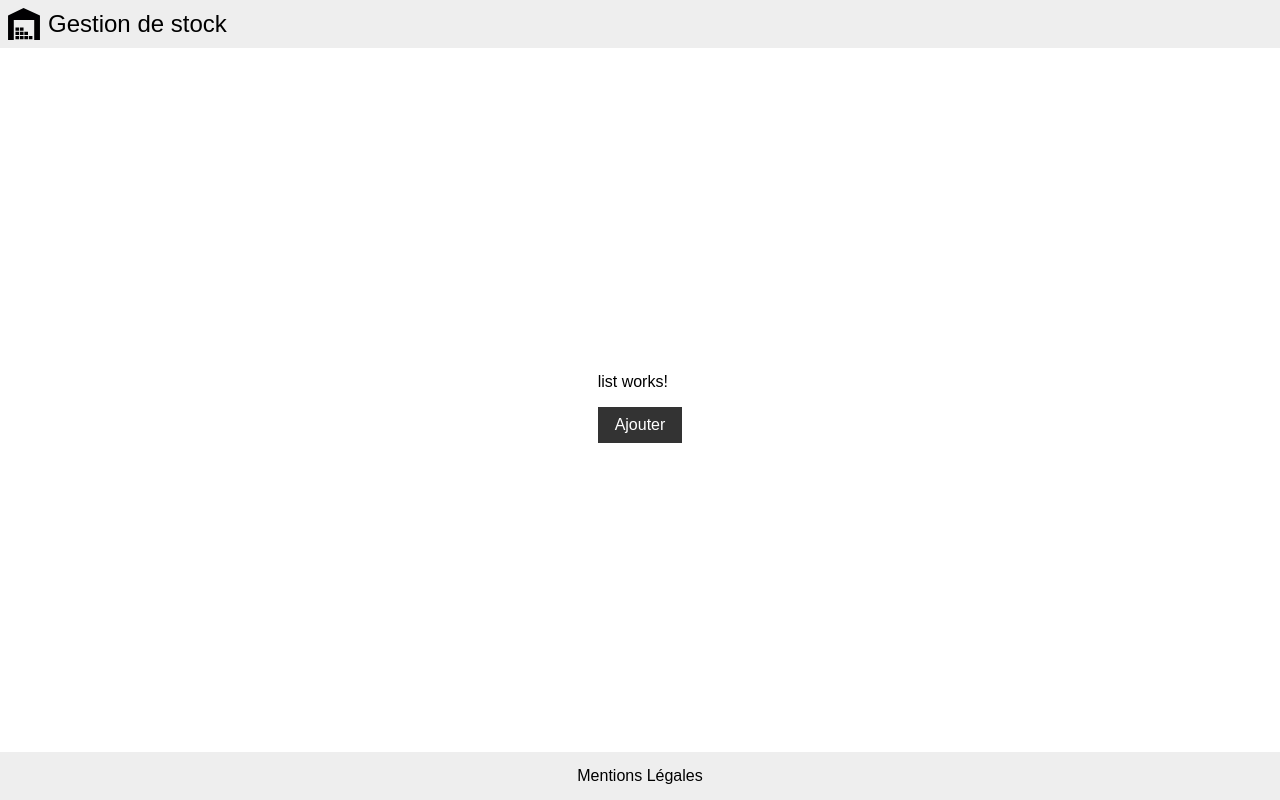
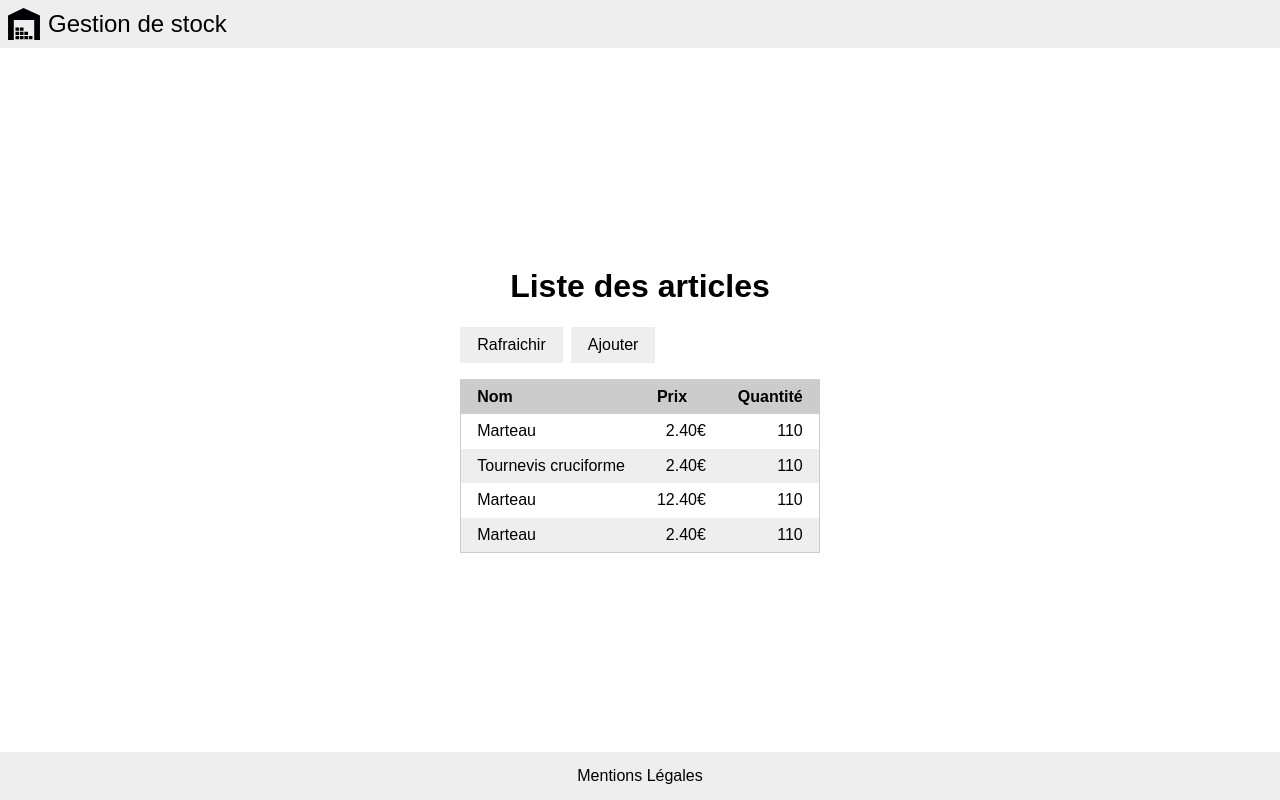
Before and after one commit to jlg-formation/gul-june-2020, an Angular app: page /stock in a window 1280 px wide. Built offline with nearby package versions, Linux system fonts and the light colour scheme.

Commit message:
added dom and css list

```diff
--- a/src/app/stock/list/list.component.html
+++ b/src/app/stock/list/list.component.html
@@ -1,2 +1,41 @@
-<p>list works!</p>
-<button routerLink="/stock/new" class="primary">Ajouter</button>
+<main>
+  <h1>Liste des articles</h1>
+  <nav>
+    <button>Rafraichir</button>
+    <button>Ajouter</button>
+  </nav>
+  <table>
+    <caption>
+      Liste des articles
+    </caption>
+    <thead>
+      <tr>
+        <th scope="row" class="name">Nom</th>
+        <th scope="row" class="price">Prix</th>
+        <th scope="row" class="qty">Quantité</th>
+      </tr>
+    </thead>
+    <tbody>
+      <tr>
+        <td class="name">Marteau</td>
+        <td class="price">2.40€</td>
+        <td class="qty">110</td>
+      </tr>
+      <tr>
+        <td class="name">Tournevis cruciforme</td>
+        <td class="price">2.40€</td>
+        <td class="qty">110</td>
+      </tr>
+      <tr>
+        <td class="name">Marteau</td>
+        <td class="price">12.40€</td>
+        <td class="qty">110</td>
+      </tr>
+      <tr>
+        <td class="name">Marteau</td>
+        <td class="price">2.40€</td>
+        <td class="qty">110</td>
+      </tr>
+    </tbody>
+  </table>
+</main>
--- a/src/app/stock/list/list.component.scss
+++ b/src/app/stock/list/list.component.scss
@@ -0,0 +1,33 @@
+button {
+  margin-right: 0.5em;
+}
+
+caption {
+  display: none;
+}
+
+nav {
+  padding-bottom: 1em;
+}
+
+table {
+  border-collapse: collapse;
+  border: 0.1em solid #ccc
+}
+
+thead {
+  background: #ccc;
+}
+
+th, td {
+  text-align: left;
+  padding: 0.5em 1em;
+}
+
+tbody tr:nth-child(even) {
+  background: #eee;
+}
+
+td.qty, td.price {
+  text-align: right;
+}
--- a/src/styles.scss
+++ b/src/styles.scss
@@ -8,6 +8,7 @@ body {
 
 main {
   max-width: 50em;
+  padding: 0.5em;
 }
 
 h1 {
```
